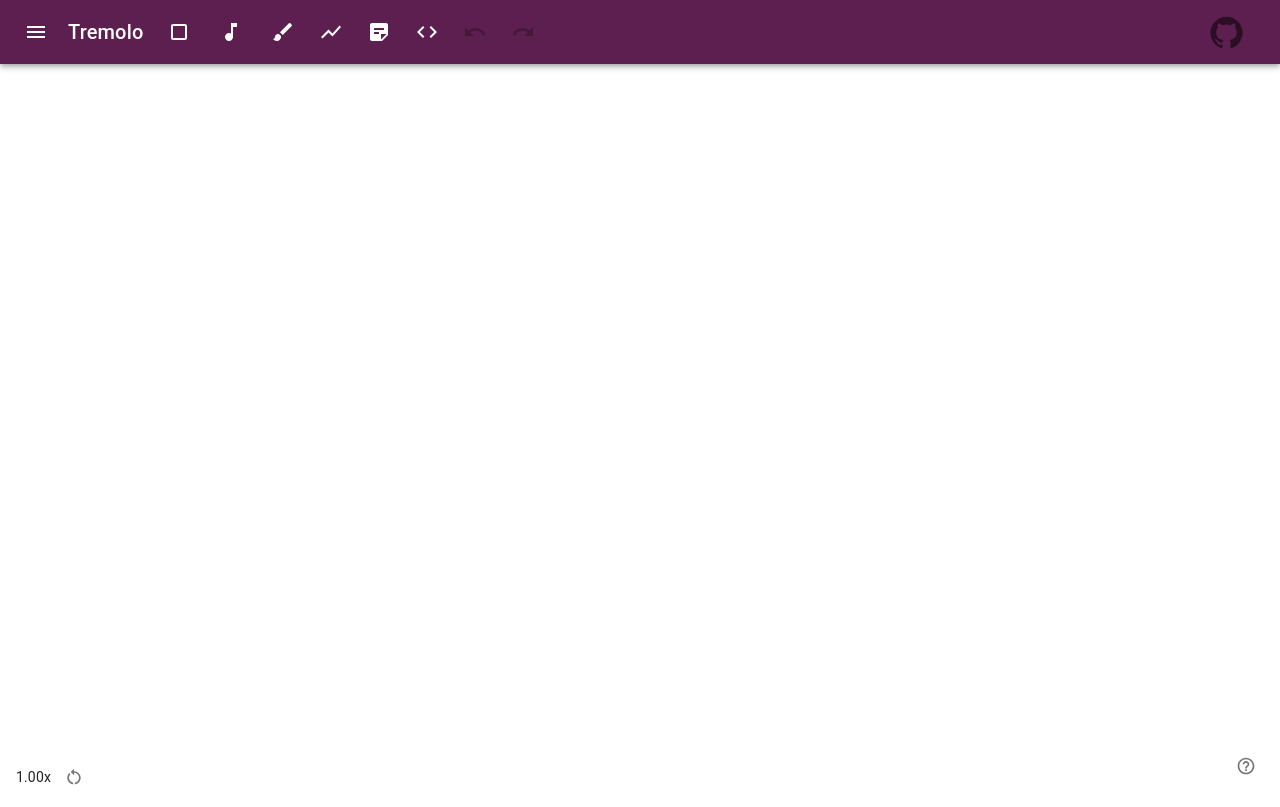
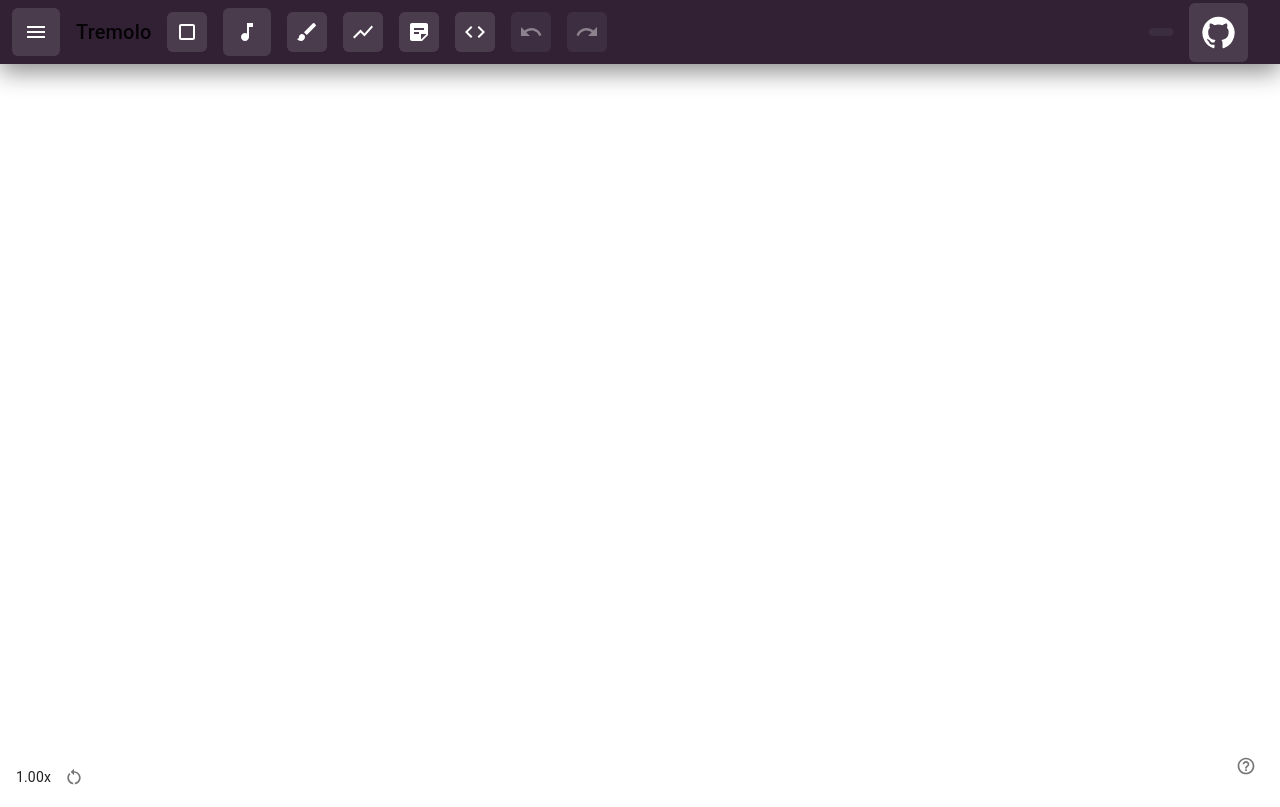
Before and after one commit to Sergej-Popov/tremolo, a React (Vite) app: page / in a window 1280 px wide. Built offline with nearby package versions, Linux system fonts and the light colour scheme; a web font is replaced by a local one.

Commit message:
Improve menu visibility with icon buttons

```diff
--- a/src/Menu.tsx
+++ b/src/Menu.tsx
@@ -1,6 +1,6 @@
 import React, { useContext } from 'react';
 import * as d3 from 'd3';
-import { AppBar, Toolbar, IconButton, Typography, Select, MenuItem, Box, ToggleButtonGroup, ToggleButton, Drawer, Button } from '@mui/material';
+import { AppBar, Toolbar, IconButton, Typography, Select, MenuItem, Box, ToggleButtonGroup, ToggleButton, Drawer, Button, Tooltip, CircularProgress } from '@mui/material';
 import MenuIcon from '@mui/icons-material/Menu';
 import GitHubIcon from '@mui/icons-material/GitHub';
 import MusicNoteIcon from '@mui/icons-material/MusicNote';
@@ -24,9 +24,81 @@ import DeleteForeverIcon from '@mui/icons-material/DeleteForever';
 import EditNoteIcon from '@mui/icons-material/EditNote';
 import UndoIcon from '@mui/icons-material/Undo';
 import RedoIcon from '@mui/icons-material/Redo';
+import AutoFixHighIcon from '@mui/icons-material/AutoFixHigh';
+import FlipToFrontIcon from '@mui/icons-material/FlipToFront';
+import type { SxProps, Theme } from '@mui/material/styles';
 const codeLanguages = highlightLangs as readonly string[];
 const codeThemes = highlightThemes as readonly string[];
 const frameColors = ['#ffffff', ...noteColors.filter((c) => c.toLowerCase() !== '#ffffff')];
+
+const baseToolButtonSx: SxProps<Theme> = {
+  color: '#fff',
+  backgroundColor: 'rgba(255,255,255,0.12)',
+  borderRadius: 1.5,
+  mr: 1,
+  transition: 'background-color 150ms ease, transform 150ms ease',
+  '&:hover': {
+    backgroundColor: 'rgba(255,255,255,0.2)',
+    transform: 'translateY(-1px)',
+  },
+  '&.Mui-disabled': {
+    color: 'rgba(255,255,255,0.4)',
+    backgroundColor: 'rgba(255,255,255,0.06)',
+    transform: 'none',
+  },
+};
+
+const activeToolButtonSx: SxProps<Theme> = {
+  backgroundColor: 'rgba(255,255,255,0.28)',
+  '&:hover': {
+    backgroundColor: 'rgba(255,255,255,0.32)',
+  },
+};
+
+const selectSx: SxProps<Theme> = {
+  minWidth: 72,
+  color: '#fff',
+  '.MuiOutlinedInput-notchedOutline': {
+    borderColor: 'rgba(255,255,255,0.24)',
+  },
+  '&:hover .MuiOutlinedInput-notchedOutline': {
+    borderColor: '#fff',
+  },
+  '&.Mui-focused .MuiOutlinedInput-notchedOutline': {
+    borderColor: '#fff',
+  },
+  '.MuiSelect-select': {
+    padding: '6px 12px',
+    backgroundColor: 'rgba(255,255,255,0.08)',
+    borderRadius: 8,
+  },
+  '.MuiSvgIcon-root': {
+    color: '#fff',
+  },
+};
+
+const toggleGroupSx: SxProps<Theme> = {
+  '& .MuiToggleButtonGroup-grouped': {
+    borderColor: 'rgba(255,255,255,0.2) !important',
+    color: '#fff',
+    '&.Mui-selected': {
+      backgroundColor: 'rgba(255,255,255,0.28)',
+      color: '#fff',
+      '&:hover': {
+        backgroundColor: 'rgba(255,255,255,0.34)',
+      },
+    },
+  },
+};
+
+const rightPanelSx: SxProps<Theme> = {
+  display: 'flex',
+  alignItems: 'center',
+  gap: 1.5,
+  padding: '4px 12px',
+  borderRadius: 12,
+  backgroundColor: 'rgba(255,255,255,0.05)',
+};
 
 const Menu: React.FC = () => {
   const app = useContext(AppContext);
@@ -127,24 +199,36 @@ const Menu: React.FC = () => {
 
   return (
     <>
-    <AppBar position="static" style={{ marginBottom: "15px" }}>
-      <Toolbar>
-        <Box sx={{ display: 'flex', alignItems: 'center', flexGrow: 1 }}>
+    <AppBar
+      position="static"
+      color="transparent"
+      sx={{
+        marginBottom: '15px',
+        backgroundColor: 'rgba(33, 15, 36, 0.92)',
+        boxShadow: '0 8px 24px rgba(0,0,0,0.45)',
+        backdropFilter: 'blur(12px)',
+      }}
+    >
+      <Toolbar sx={{ display: 'flex', gap: 1 }}>
+        <Box sx={{ display: 'flex', alignItems: 'center', flexGrow: 1, gap: 1 }}>
+          <Tooltip title="Main menu">
             <IconButton
               size="large"
               edge="start"
               color="inherit"
               aria-label="menu"
               onClick={() => setDrawerOpen(true)}
-            sx={{ mr: 1 }}
+              sx={baseToolButtonSx}
             >
               <MenuIcon />
             </IconButton>
-          <Typography variant="h6" component="div" sx={{ mr: 2 }}>
+          </Tooltip>
+          <Typography variant="h6" component="div" sx={{ mr: 1 }}>
             Tremolo
           </Typography>
+          <Tooltip title={frameMode ? 'Exit frame mode' : 'Draw frame'}>
             <IconButton
-            color={frameMode ? 'secondary' : 'inherit'}
+              color="inherit"
               onClick={() => {
                 const next = !frameMode;
                 setFrameMode(next);
@@ -152,15 +236,24 @@ const Menu: React.FC = () => {
                   setDrawingMode(false);
                 }
               }}
-            sx={{ mr: 1 }}
+              sx={[baseToolButtonSx, frameMode ? activeToolButtonSx : null]}
             >
               <CropSquareIcon />
             </IconButton>
-          <IconButton size="large" color="inherit" onClick={() => window.dispatchEvent(new Event('createboard'))} sx={{ mr: 1 }}>
+          </Tooltip>
+          <Tooltip title="Add guitar board">
+            <IconButton
+              size="large"
+              color="inherit"
+              onClick={() => window.dispatchEvent(new Event('createboard'))}
+              sx={baseToolButtonSx}
+            >
               <MusicNoteIcon />
             </IconButton>
+          </Tooltip>
+          <Tooltip title={drawingMode ? 'Exit drawing mode' : 'Enter drawing mode'}>
             <IconButton
-            color={drawingMode ? 'secondary' : 'inherit'}
+              color="inherit"
               onClick={() => {
                 const next = !drawingMode;
                 setDrawingMode(next);
@@ -168,28 +261,40 @@ const Menu: React.FC = () => {
                   setFrameMode(false);
                 }
               }}
-            sx={{ mr: 1 }}
+              sx={[baseToolButtonSx, drawingMode ? activeToolButtonSx : null]}
             >
               <BrushIcon />
             </IconButton>
-          <IconButton color="inherit" onClick={() => window.dispatchEvent(new Event('createline'))} sx={{ mr: 1 }}>
+          </Tooltip>
+          <Tooltip title="Connect with a line">
+            <IconButton color="inherit" onClick={() => window.dispatchEvent(new Event('createline'))} sx={baseToolButtonSx}>
               <ShowChartIcon />
             </IconButton>
-          <IconButton color="inherit" onClick={() => window.dispatchEvent(new Event('createsticky'))} sx={{ mr: 1 }}>
+          </Tooltip>
+          <Tooltip title="Add sticky note">
+            <IconButton color="inherit" onClick={() => window.dispatchEvent(new Event('createsticky'))} sx={baseToolButtonSx}>
               <StickyNote2Icon />
             </IconButton>
-          <IconButton color="inherit" onClick={() => window.dispatchEvent(new Event('createcodeblock'))} sx={{ mr: 1 }}>
+          </Tooltip>
+          <Tooltip title="Add code block">
+            <IconButton color="inherit" onClick={() => window.dispatchEvent(new Event('createcodeblock'))} sx={baseToolButtonSx}>
               <CodeIcon />
             </IconButton>
-          <IconButton color="inherit" onClick={undo} disabled={!canUndo} sx={{ mr: 1 }}>
+          </Tooltip>
+          <Tooltip title="Undo">
+            <IconButton color="inherit" onClick={undo} disabled={!canUndo} sx={baseToolButtonSx}>
               <UndoIcon />
             </IconButton>
-          <IconButton color="inherit" onClick={redo} disabled={!canRedo} sx={{ mr: 1 }}>
+          </Tooltip>
+          <Tooltip title="Redo">
+            <IconButton color="inherit" onClick={redo} disabled={!canRedo} sx={baseToolButtonSx}>
               <RedoIcon />
             </IconButton>
+          </Tooltip>
         </Box>
-        <Box sx={{ display: 'flex', alignItems: 'center' }}>
+        <Box sx={rightPanelSx}>
         {boardSelected && (
+          <Tooltip title="Edit board notes">
             <IconButton
               color="inherit"
               id="board-edit-button"
@@ -197,10 +302,11 @@ const Menu: React.FC = () => {
                 e.stopPropagation();
                 window.dispatchEvent(new Event('editnotes'));
               }}
-            sx={{ mr: 1 }}
+              sx={baseToolButtonSx}
             >
               <EditNoteIcon />
             </IconButton>
+          </Tooltip>
         )}
         {frameSelected && (
           <Box id="frame-color-select" sx={{ mr: 2 }}>
@@ -213,6 +319,8 @@ const Menu: React.FC = () => {
                 updateSelectedFrameColor(color);
                 pushHistory(getSnapshot(), 'frame', 'style');
               }}
+              variant="outlined"
+              sx={selectSx}
             >
               {frameColors.map((c) => (
                 <MenuItem value={c} key={c}>
@@ -234,6 +342,8 @@ const Menu: React.FC = () => {
                 updateSelectedFrameLineStyle(style);
                 pushHistory(getSnapshot(), 'frame', 'style');
               }}
+              variant="outlined"
+              sx={selectSx}
             >
               <MenuItem value="solid">Solid</MenuItem>
               <MenuItem value="dashed">Dashed</MenuItem>
@@ -253,6 +363,8 @@ const Menu: React.FC = () => {
                     updateSelectedColor(color);
                     pushHistory(getSnapshot(), 'sticky', 'style');
                   }}
+                  variant="outlined"
+                  sx={selectSx}
                 >
                   {noteColors.map((c) => (
                     <MenuItem value={c} key={c}>
@@ -273,7 +385,7 @@ const Menu: React.FC = () => {
                   pushHistory(getSnapshot(), 'sticky', 'style');
                 }
               }}
-              sx={{ mr: 2 }}
+              sx={[{ mr: 2 }, toggleGroupSx]}
             >
               <ToggleButton value="left">
                 <FormatAlignLeftIcon fontSize="small" />
@@ -296,6 +408,8 @@ const Menu: React.FC = () => {
                   updateSelectedFontSize(val === 'auto' ? 'auto' : parseInt(val));
                   pushHistory(getSnapshot(), 'sticky', 'style');
                 }}
+                variant="outlined"
+                sx={selectSx}
               >
                 <MenuItem value="auto">Auto</MenuItem>
                 {Array.from({ length: 22 }, (_, i) => 6 + i * 2).map((s) => (
@@ -317,6 +431,8 @@ const Menu: React.FC = () => {
                   updateSelectedLineColor(c);
                   pushHistory(getSnapshot(), 'line', 'style');
                 }}
+                variant="outlined"
+                sx={selectSx}
               >
                 {noteColors.map((c) => (
                   <MenuItem value={c} key={c}>
@@ -335,6 +451,8 @@ const Menu: React.FC = () => {
                   updateSelectedStartConnectionStyle(s);
                   pushHistory(getSnapshot(), 'line', 'style');
                 }}
+                variant="outlined"
+                sx={selectSx}
               >
                 <MenuItem value="circle">Start Circle</MenuItem>
                 <MenuItem value="arrow">Start Arrow</MenuItem>
@@ -352,6 +470,8 @@ const Menu: React.FC = () => {
                   updateSelectedEndConnectionStyle(s);
                   pushHistory(getSnapshot(), 'line', 'style');
                 }}
+                variant="outlined"
+                sx={selectSx}
               >
                 <MenuItem value="circle">End Circle</MenuItem>
                 <MenuItem value="arrow">End Arrow</MenuItem>
@@ -369,6 +489,8 @@ const Menu: React.FC = () => {
                   updateSelectedLineStyle(val);
                   pushHistory(getSnapshot(), 'line', 'style');
                 }}
+                variant="outlined"
+                sx={selectSx}
               >
                 <MenuItem value="direct">Direct</MenuItem>
                 <MenuItem value="arc">Arc</MenuItem>
@@ -389,6 +511,8 @@ const Menu: React.FC = () => {
                   updateSelectedCodeLang(val);
                   pushHistory(getSnapshot(), 'code', 'style');
                 }}
+                variant="outlined"
+                sx={selectSx}
               >
                 {codeLanguages.map((l) => (
                   <MenuItem key={l} value={l}>{l}</MenuItem>
@@ -405,6 +529,8 @@ const Menu: React.FC = () => {
                   updateSelectedCodeTheme(val);
                   pushHistory(getSnapshot(), 'code', 'style');
                 }}
+                variant="outlined"
+                sx={selectSx}
               >
                 {codeThemes.map((t) => (
                   <MenuItem key={t} value={t}>{t}</MenuItem>
@@ -422,6 +548,8 @@ const Menu: React.FC = () => {
                   updateSelectedCodeFontSize(val);
                   pushHistory(getSnapshot(), 'code', 'style');
                 }}
+                variant="outlined"
+                sx={selectSx}
               >
                 {Array.from({ length: 22 }, (_, i) => 6 + i * 2).map((s) => (
                   <MenuItem key={s} value={s}>{`${s}px`}</MenuItem>
@@ -432,9 +560,10 @@ const Menu: React.FC = () => {
         )}
         {imageSelected && (
           <Box sx={{ display: 'flex', alignItems: 'center', mr: 2, gap: 1 }}>
-            <Button
-              variant="outlined"
-              size="small"
+            <Tooltip title={imageBackgroundRemoved ? 'Background already removed' : 'Remove background'}>
+              <span>
+                <IconButton
+                  color="inherit"
                   disabled={imageProcessing !== null || imageBackgroundRemoved}
                   onClick={async () => {
                     setImageProcessing('remove');
@@ -448,13 +577,22 @@ const Menu: React.FC = () => {
                       setImageProcessing(null);
                     }
                   }}
+                  sx={baseToolButtonSx}
+                  aria-label="Remove background"
                 >
-              {imageProcessing === 'remove' ? 'Removing…' : 'Remove Background'}
-            </Button>
+                  {imageProcessing === 'remove' ? (
+                    <CircularProgress size={20} sx={{ color: 'inherit' }} />
+                  ) : (
+                    <AutoFixHighIcon />
+                  )}
+                </IconButton>
+              </span>
+            </Tooltip>
             {(imageBackgroundRemoved || imageProcessing === 'restore') && (
-              <Button
-                variant="text"
-                size="small"
+              <Tooltip title="Restore background">
+                <span>
+                  <IconButton
+                    color="inherit"
                     disabled={imageProcessing !== null}
                     onClick={async () => {
                       setImageProcessing('restore');
@@ -468,9 +606,17 @@ const Menu: React.FC = () => {
                         setImageProcessing(null);
                       }
                     }}
+                    sx={baseToolButtonSx}
+                    aria-label="Restore background"
                   >
-                {imageProcessing === 'restore' ? 'Restoring…' : 'Restore Background'}
-              </Button>
+                    {imageProcessing === 'restore' ? (
+                      <CircularProgress size={20} sx={{ color: 'inherit' }} />
+                    ) : (
+                      <FlipToFrontIcon />
+                    )}
+                  </IconButton>
+                </span>
+              </Tooltip>
             )}
           </Box>
         )}
@@ -483,6 +629,8 @@ const Menu: React.FC = () => {
                 const val = e.target.value as string;
                 setBrushWidth(val === 'auto' ? 'auto' : parseInt(val));
               }}
+              variant="outlined"
+              sx={selectSx}
             >
               <MenuItem value="auto">Auto</MenuItem>
               {Array.from({ length: 8 }, (_, i) => i + 1).map((n) => (
@@ -500,6 +648,8 @@ const Menu: React.FC = () => {
                 const c = e.target.value as string;
                 setBrushColor(c);
               }}
+              variant="outlined"
+              sx={selectSx}
             >
               {noteColors.map((c) => (
                 <MenuItem value={c} key={c}>
@@ -510,14 +660,16 @@ const Menu: React.FC = () => {
           </Box>
         )}
         </Box>
+        <Tooltip title="View on GitHub">
           <IconButton
             target="_blank"
             href="https://github.com/Sergej-Popov/tremolo"
             size="large"
-          sx={{ ml: 1 }}
+            sx={[baseToolButtonSx, { ml: 1 }]}
           >
             <GitHubIcon fontSize="large" />
           </IconButton>
+        </Tooltip>
       </Toolbar>
     </AppBar>
     <Drawer anchor="left" open={drawerOpen} onClose={() => setDrawerOpen(false)}>
```
Lines whose indentation alone changed are shown as unchanged.
